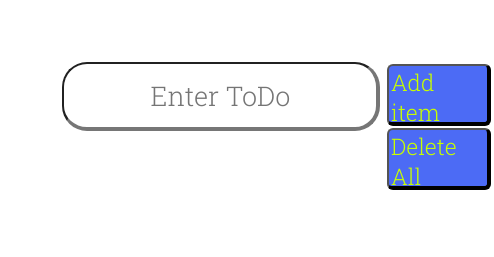
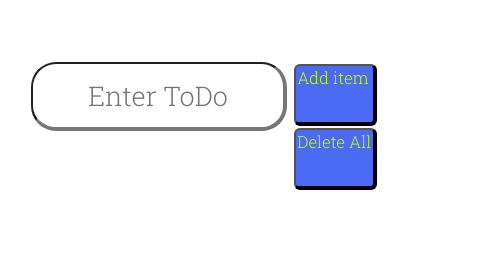
Before and after one commit to ahadhan/My_ToDo_App, a plain HTML site: page index.html in a window 390 px wide. Shown: the whole page, 494 px wide, since content can reach past the window. Drawn offline with Linux system fonts and the light colour scheme.

Commit message:
final touch

```diff
--- a/style.css
+++ b/style.css
@@ -14,6 +14,7 @@
     position: absolute;
     top: 0;
     z-index: 0;
+    repeat: repeat;
 }
 
 
@@ -47,7 +48,7 @@
     border-bottom-width: 4px;
     margin: 1.5px 3px;
     padding: 1.5px;
-    width: 6rem;
+    width: 7rem;
     height: 3rem;
     border-radius: 6px;
     display: flex;
@@ -60,18 +61,19 @@
     border-radius: 6px;    }
 
 
-@media screen and (max-width: 960px ) {
+@media screen and (max-width: 960px) {
     .input{
         width:min-content;
+        margin-left: 1.5rem;
     }
 
     .text{
-        width: 15rem;
+        width: 12rem;
     }
 
     .BtnSp{
-        width:5rem;
-        font-size: 1.1rem;
+        width:4rem;
+        font-size: 0.8rem;
     }
 }
 
```
